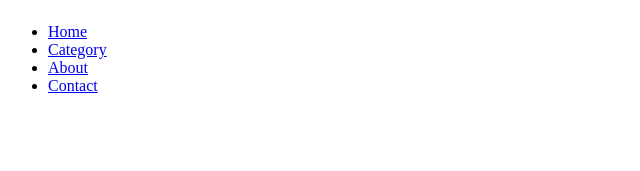
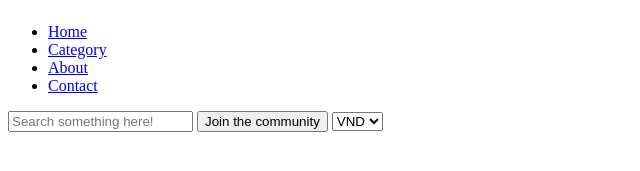
Before and after one commit to st-thule/FE-Intership-2025_Thu-Le-A_Exercise-HTML, a plain HTML site: page index.html in a window 1280 px wide. Shown: the part 63-234 px from the top of the page, without its empty margins (0-640 px from the left). Drawn offline with Linux system fonts and the light colour scheme.

Commit message:
feat: build utility for header

```diff
--- a/index.html
+++ b/index.html
@@ -29,6 +29,17 @@
           </li>
         </ul>
       </nav>
+      <div class="header-utility">
+        <input
+          class="header-utility-search"
+          type="search"
+          placeholder="Search something here!"
+        />
+        <button class="header-utitlity-btn">Join the community</button>
+        <select class="header-utility-currency">
+          <option value="VND" selected>VND</option>
+        </select>
+      </div>
     </header>
     <main>
       <section class="section section-hero"></section>
```
